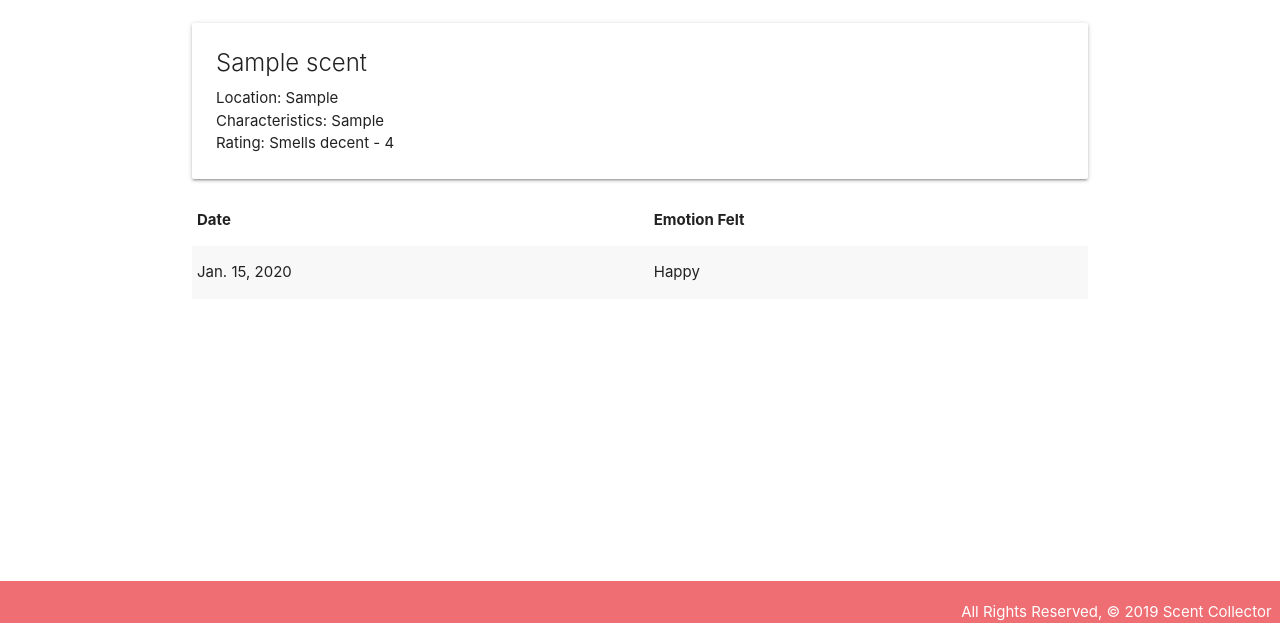
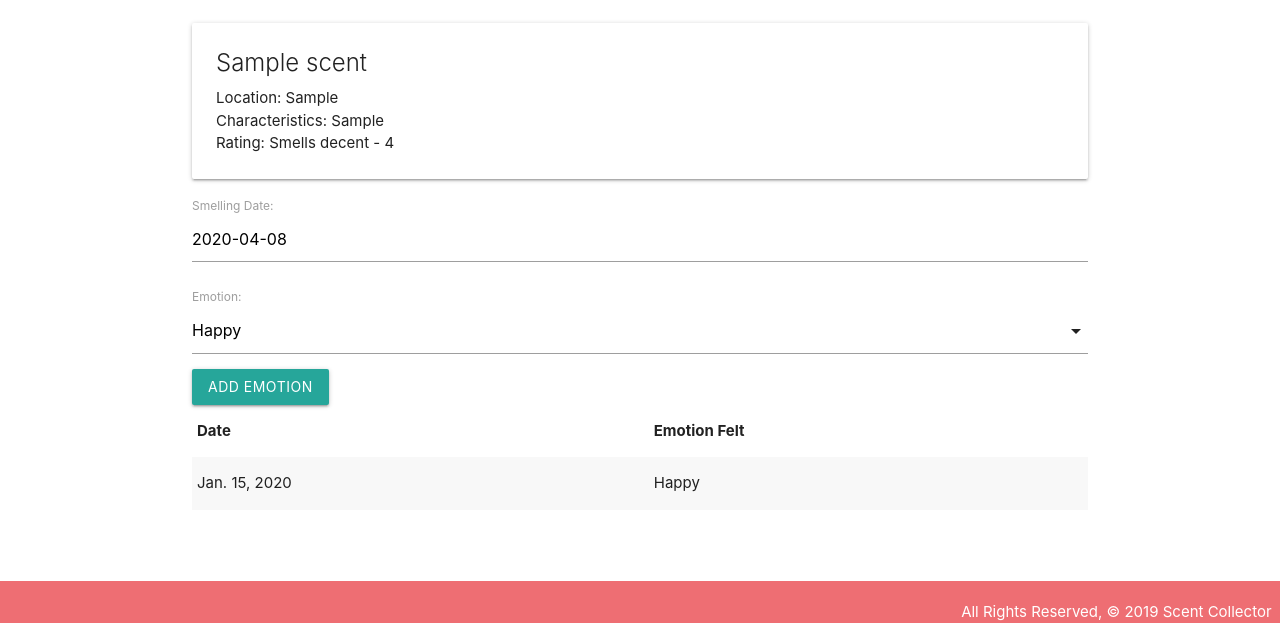
Before and after one commit to longevitytina/scent-collector, a Django app: page /scents/1/ in a window 1280 px wide. Shown: the part 177-800 px from the top of the page. Run offline with Django 3.2, Linux system fonts and the light colour scheme; tables that the repository leaves empty hold one stand-in row (values such as "Sample post").

Commit message:
Adds form input and date picker

```diff
--- a/main_app/templates/scents/detail.html
+++ b/main_app/templates/scents/detail.html
@@ -18,6 +18,11 @@
   </div>
 </div>
    <div class="col s6">
+   <form action="{% url 'add_emotion' scent.id %}" method="post">
+    {% csrf_token %}
+    {{ wafting_form.as_p }}
+    <input type="submit" class="btn" value="Add Emotion">
+  </form>
     <table class="striped">
       <thead>
         <tr><th>Date</th><th>Emotion Felt</th></tr>
@@ -32,5 +37,17 @@
       </tbody>
     </table>
   </div>
+<script>
+var dateEl = document.getElementById('id_date');
+  M.Datepicker.init(dateEl, {
+    format: 'yyyy-mm-dd',
+    defaultDate: new Date(),
+    setDefaultDate: true,
+    autoClose: true
+  });
+
+  var selectEl = document.getElementById('id_emotion');
+  M.FormSelect.init(selectEl);
+</script>
 
 {% endblock %}
```
